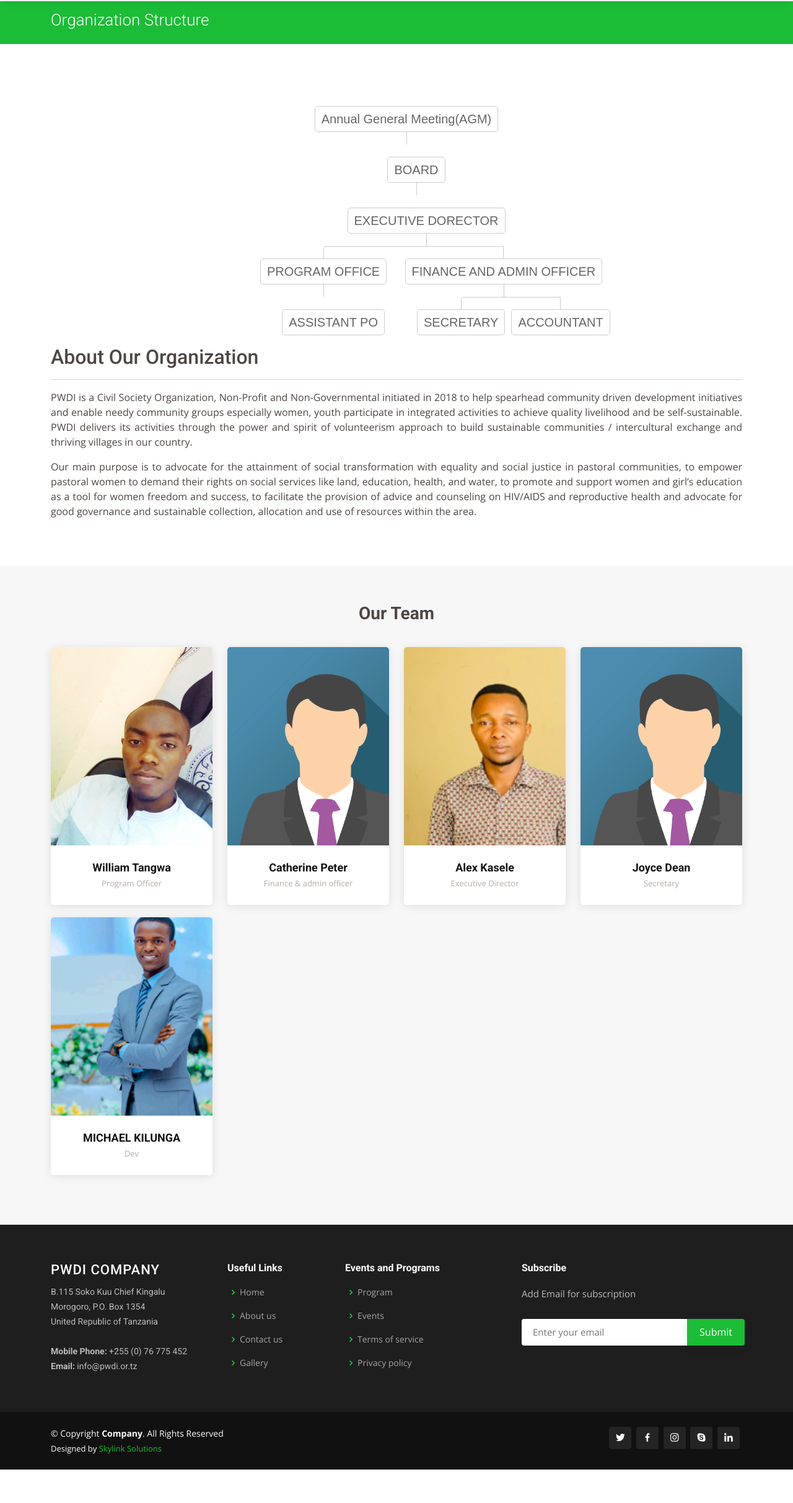
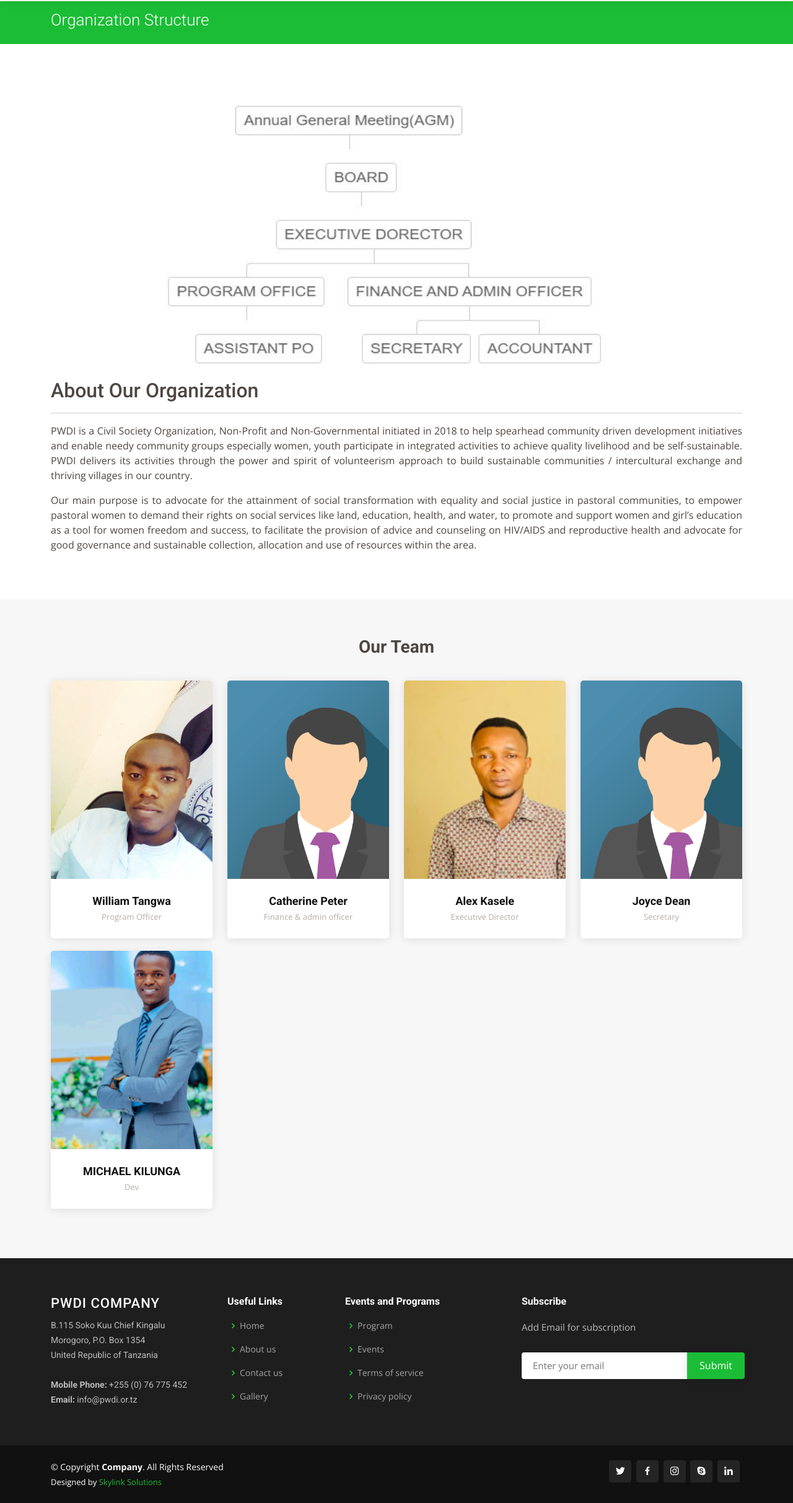
Before and after one commit to MichaelKilunga/pwdi, a PHP site: page /team.php in a window 1280 px wide. Shown: the part 70-2495 px from the top of the page at 62% size. Before the commit the page ends 2441 px from the top, so only its background shows below. Run offline with PHP 8.4, Linux system fonts and the light colour scheme; data comes from the database, SQL or seed files in the repository; data that the repository does not hold is empty; some libraries are stand-ins or nearby versions.

Commit message:
am commit otrg structure as iage

```diff
--- a/team.php
+++ b/team.php
@@ -191,9 +191,10 @@ $page = 'team.php';
     <section>
       <!-- <div>
       </div> -->
-      <div class="tree" data-aos="fade-right">
+      <div class="min-vw-80 min-vh-60 d-flex justify-content-center" data-aos="fade-right">
+              <img src="assets/img/organization-structure.JPG" style="height: 60vh; width: 80vw;">
         <ul>
-          <li>
+          <!-- <li>
             <a href="#">Annual General Meeting(AGM)</a>
             <ul>
               <li>
@@ -226,7 +227,7 @@ $page = 'team.php';
                     </ul>
                   </li>
                 </ul>
-              </li>
+              </li> -->
             </ul>
       </div>
       <div class="container" data-aos="fade-left">
@@ -248,7 +249,7 @@ $page = 'team.php';
 
         <div class="section-title" data-aos="fade-up">
           <h3><strong>Our Team</strong></h3>
-          <!-- <p>Welcome PWDI Non Governmental Organization, meet with the team of our staffs in our organization for making achievement of office operations better.</p> -->
+          <!-- <p>Meet PWDI Team</p> -->
         </div>
 
         <div class="row">
```
Also changed, not shown: assets/img/organization-structure.JPG (added).
